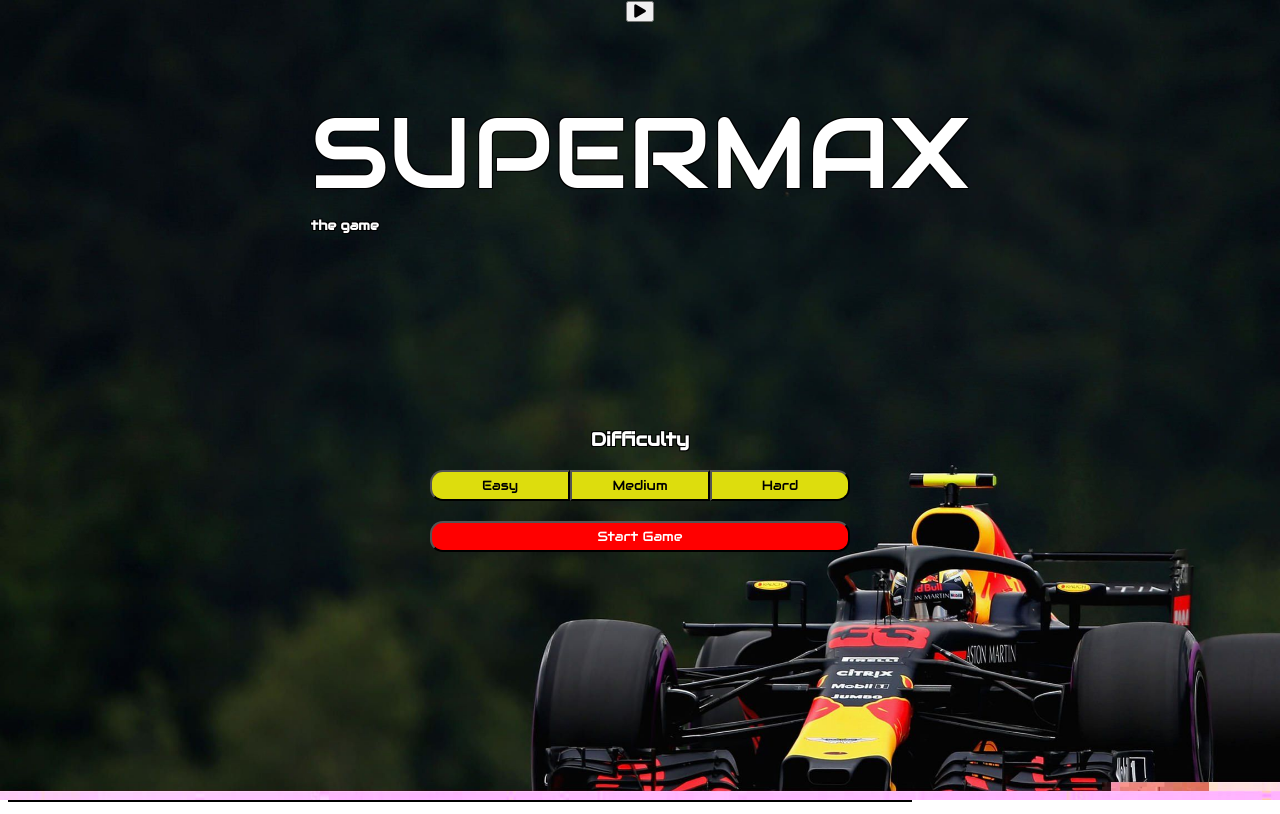
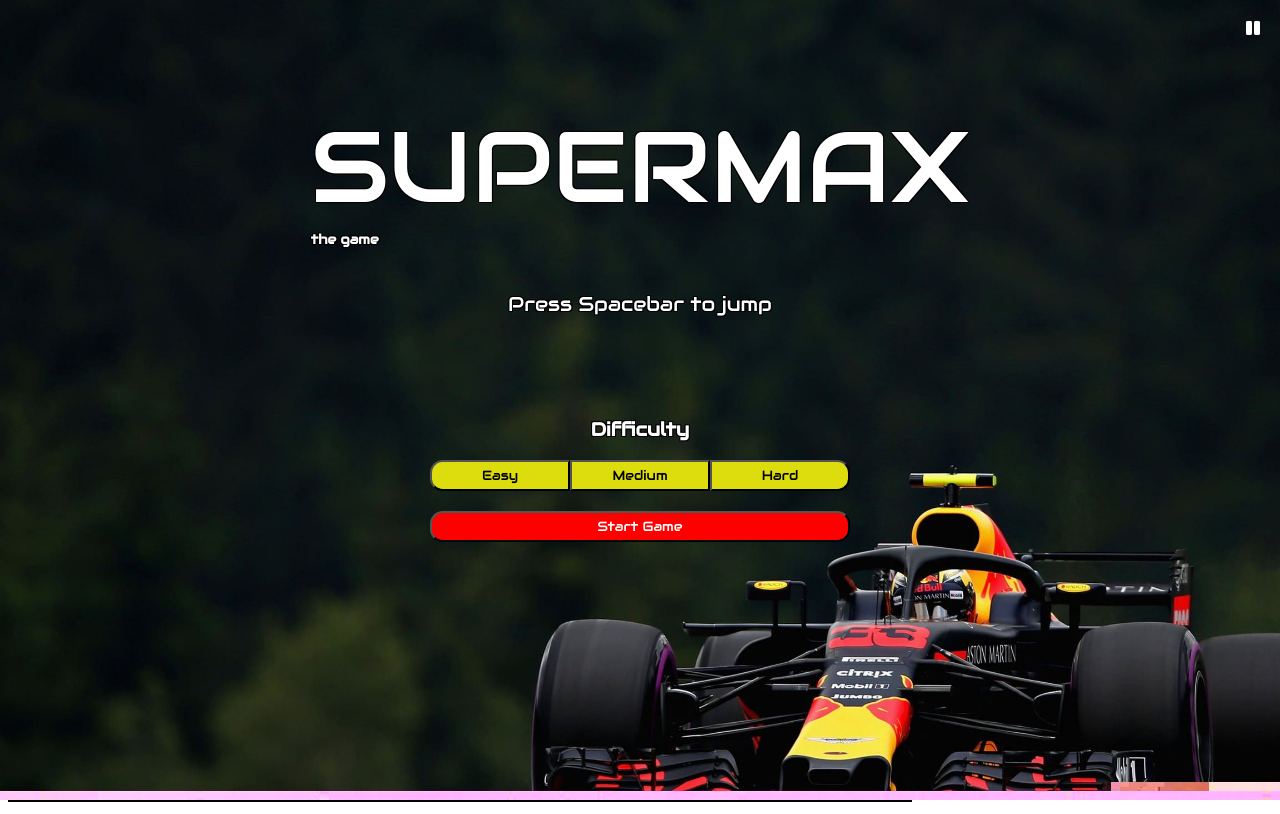
Before and after one commit to degroot12/Super-Max, a plain HTML site: page index.html in a window 1280 px wide. Drawn offline with Linux system fonts and the light colour scheme.

Commit message:
changed styling

```diff
--- a/index.html
+++ b/index.html
@@ -11,18 +11,18 @@
 </head>
 <body>
     <div class="splash">
-        <div>
-
-            <button class="muteBtn"><i class="fas fa-play"></i></button>
+        <div class="topBtn">
+            <button class="muteBtn"><i class="fas fa-pause"></i></button>
         </div>
         <div class="text-btn">
             <div class="title">
                 <h1>SUPERMAX</h1>
                 <h5>the game</h5>
-
             </div>
-
                 <br>
+            <div class="instructions">
+                <h4>Press Spacebar to jump</h4>
+            </div>
                 <div>
                     <audio autoplay id="startSong">
                         <source src="./sounds/startScreenSong.mp3" type="audio/ogg">
@@ -45,15 +45,13 @@
         </div>
         <div class="losing-screen">
             <div class="play-again">
-                <header>
+                <div class="header">
                     <div class="header-text">
                         <h4>SUPERMAX</h4>
                         <h6>the game</h6>
                     </div>
-                    <div class="pauseBtn">
-                        <i class="fas fa-play"></i>
-                    </div>
-                </header>
+                    <button class="muteBtn"><i class="fas fa-pause"></i></button>
+                </div>
                 <div class="lewisWin">
                     <h1>You lost</h1>
                 </div>
@@ -64,6 +62,13 @@
         </div>
         <div class="victory-screen">
             <div class="play-again">
+                <div class="header">
+                    <div class="header-text">
+                        <h4>SUPERMAX</h4>
+                        <h6>the game</h6>
+                    </div>
+                    <button class="muteBtn"><i class="fas fa-pause"></i></button>
+                </div>
                 <div class="MaxWin">
                     <h1>You Won!</h1>
                 </div>
--- a/index.js
+++ b/index.js
@@ -12,16 +12,16 @@
 
 let superMaxSound = new Audio()
 superMaxSound.src = 'sounds/superMaxLowSound.mp3'
-superMaxSound.volume = 0
+superMaxSound.volume = 0.3
 let lewisWinSound = new Audio()
 lewisWinSound.src = 'sounds/losingSound.mp3'
-lewisWinSound.volume = 0
+lewisWinSound.volume = 0.3
 let victoryMusic = new Audio()
 victoryMusic.src = 'sounds/victoryMusic.mp3'
-victoryMusic.volume = 0
+victoryMusic.volume = 0.3
 const startSong = document.getElementById('startSong')
-startSong.volume = 0
-let volumeOff = true
+startSong.volume = 0.3
+let volumeOff = false
 
 
 
@@ -106,7 +106,7 @@
         victoryMusic.volume = 0.3
         startSong.volume = 0.3
         volumeOff = false
-        muteBtn.innerText = 'Turn the music off'
+        muteBtn.innerHTML = '<i class="fas fa-pause"></i>'
     }
     else {
         superMaxSound.volume = 0
@@ -114,7 +114,7 @@
         victoryMusic.volume = 0
         startSong.volume = 0
         volumeOff = true
-        muteBtn.innerText = 'Turn the music on!'
+        muteBtn.innerHTML = '<i class="fas fa-play"></i>'
     }
 
 })
--- a/style.css
+++ b/style.css
@@ -3,7 +3,6 @@
     display: flex;
     flex-direction: column;
     align-items: center;
-    /* justify-content: center; */
     top: 0;
     left: 0;
     width: 100%;
@@ -13,7 +12,6 @@
     z-index: 200;
     color: white;
     text-shadow: -1px -1px 0 #000, 1px -1px 0 #000, -1px 1px 0 #000, 1px 1px 0 #000;
-    /* text-align: center; */
     background-repeat: no-repeat;
     font-family: 'Audiowide';
     font-weight: 100;
@@ -33,17 +31,8 @@
 
 .easy{
     text-align: center;
-    margin-top: 150px;
+    margin-top: 100px;
 }
-
-/* button{
-    width: 200px;
-    border-radius: 10px;
-    font-size: 17px;
-    padding: 6px 31px;
-    text-decoration: none;
-    background-color: #ffffff
-} */
 
 p{
     width:600px;
@@ -58,7 +47,6 @@
 .text-btn{
     margin-bottom: 150px;
 }
-
 
 .losing-screen{
     position: fixed;
@@ -87,7 +75,7 @@
     position: fixed;
     display: flex;
     flex-direction: column;
-    align-items: center;
+    align-content: center;
     justify-content: center;
     top: 0;
     left: 0;
@@ -99,33 +87,15 @@
     ), url(./images/maxChampagne.jpg);
     z-index: 100;
     color: white;
-    text-shadow: -1px -1px 0 #000, 1px -1px 0 #000, -1px 1px 0 #000, 1px 1px 0 #000;
     text-align: center;
     background-repeat: no-repeat;
     font-family: 'Audiowide';
 }
 
-/* canvas {
+.topBtn{
     display: flex;
-    justify-content: center;
-    align-items: center;
-} */
-
-/* .difficultyLvl{
-    border-radius: 10px;
-    font-size: 17px;
-    padding: 6px 31px;
-    text-decoration: none;
-    background-color: #ffffff
-} */
-
-/* button:focus{
-    background-color: #9bb0b0;
-} */
-/*
-.muteBtn{
-    width: 250px;
-} */
+    align-self: flex-end;
+}
 
 .easyBtn {
     border-radius: 0.8rem 0 0 0.8rem;
@@ -180,22 +150,19 @@
     padding-bottom: 5px;
     padding-top: 5px;
 }
-/* .play-again{
-    background:
-  linear-gradient(
-    rgba(0, 0, 0, 0.5),
-    rgba(0, 0, 0, 0.5)
-  )
-} */
 
 h6{
     margin-top: 0;
 }
 
-header {
+.header {
     top: 0;
     position: fixed;
     display: flex;
+    flex-direction: row;
+    justify-content: space-between;
+    width: 100%;
+
 }
 .header-text {
     text-align: left;
@@ -213,3 +180,21 @@
 h5{
     margin-top: 0;
 }
+
+.muteBtn {
+    margin-top: 20px;
+    margin-right: 20px;
+    background: none;
+	color: inherit;
+	border: none;
+	padding: 0;
+	font: inherit;
+	cursor: pointer;
+    outline: inherit;;
+    display: flex;
+}
+
+.instructions {
+    display: flex;
+    justify-content: center;
+}
```
Also changed, not shown: 1 other file.
